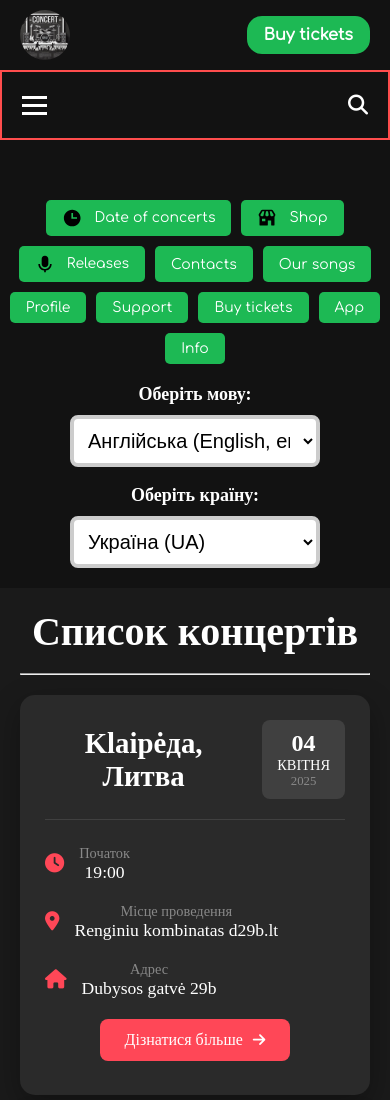
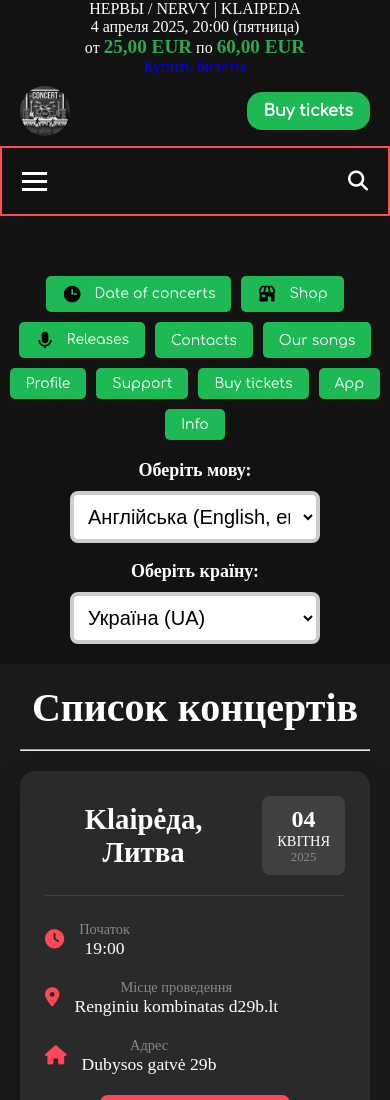
Before and after one commit to likeauser9/music, a plain HTML site: page index.html in a window 390 px wide. Shown: the top 1100 px of the page. Drawn offline with nearby package versions, Linux system fonts and the light colour scheme.

Commit message:
типа коммит

```diff
--- a/index.html
+++ b/index.html
@@ -11,16 +11,35 @@
     />
   </head>
   <body>
-    <div class="wrapper">
+    <div class="bottom-bar">
+      <div>
+        <p>НЕРВЫ / NERVY | KLAIPEDA</p>
+        <p>4 апреля 2025, 20:00 (пятница)</p>
+      </div>
+
+      <div>
+        <p>
+          от
+          <span style="color: #2ca850; font-size: 1.2rem; font-weight: 600"
+            >25,00 EUR</span
+          >
+          по
+          <span style="color: #2ca850; font-size: 1.2rem; font-weight: 600"
+            >60,00 EUR</span
+          >
+        </p>
+        <div class="poster-right-price-btn">
+          <a href="#">Купить билеты</a>
+        </div>
+      </div>
+    </div>
     <header>
       <div class="logo-container">
         <img src="/assets/img/logo.jpg" alt="" class="img-logo" />
         <a href="#" class="logo">Assassination Squad</a>
       </div>
 
-        <a href="#" class="header_button" data-key="buy_tickets"
-          >Купити квитки</a
-        >
+      <a href="#" class="header_button" data-key="buy_tickets">Купити квитки</a>
     </header>
     <nav>
       <ul class="nav_menu" id="menu_list">
@@ -85,9 +104,7 @@
       <button onclick="showModal('Дата концертів буде додано пізніше')">
         Дата концертів
       </button>
-        <button onclick="showModal('Магазин скоро відкриється')">
-          Магазин
-        </button>
+      <button onclick="showModal('Магазин скоро відкриється')">Магазин</button>
       <button onclick="showModal('Перелік релізів буде оновлено')">
         Релізи
       </button>
@@ -608,7 +625,6 @@
         </div>
       </div>
     </section>
-    </div>
 
     <script src="locales_changer.js"></script>
     <script src="index.js"></script>
--- a/tickets.css
+++ b/tickets.css
@@ -10,6 +10,10 @@
   justify-content: space-between;
   align-items: center;
   max-width: 1200px;
+}
+
+.bottom-bar {
+  display: none;
 }
 
 nav {
@@ -217,8 +221,8 @@
 
 .events-card {
   position: relative;
-  width: 260px;
-  height: 370px;
+  width: 230px;
+  height: 330px;
 }
 
 .events-card img {
@@ -386,6 +390,22 @@
   .events h1 {
     font-size: 25px;
   }
+
+  body {
+    position: relative;
+  }
+
+  .bottom-bar {
+    display: block;
+    position: fixed;
+    bottom: 0;
+    width: 100%;
+    background: #363a43; /* Цвет фона */
+    color: white; /* Цвет текста */
+    padding: 10px 20px; /* Отступы */
+    text-align: center; /* Выравниваем текст по центру */
+    z-index: 999999; /* Устанавливаем поверх других элементов */
+  }
 }
 
 @media (max-width: 770px) {
```
Also changed, not shown: tickets.html (+1 -1 lines). Lines whose indentation alone changed are shown as unchanged.
